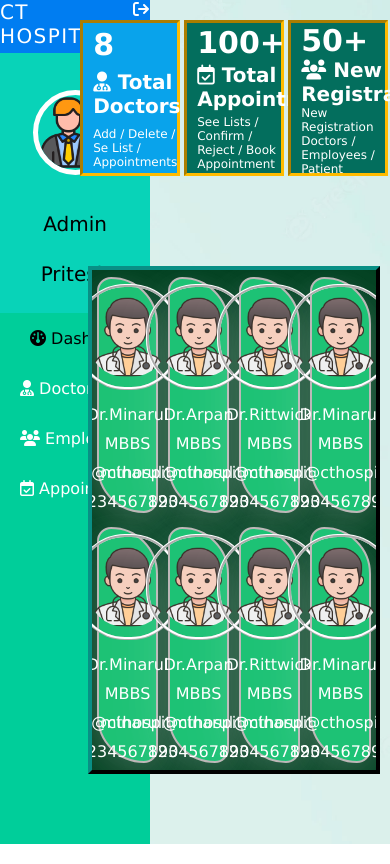
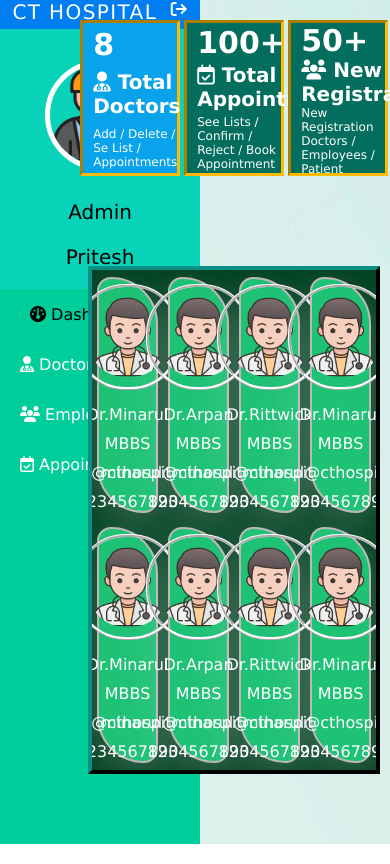
Before and after one commit to mandalarpan99/hospitalmanagement.github.io, a plain HTML site: page pages/total_doctor.html in a window 390 px wide. Shown: the top 864 px of the page. Drawn offline with Linux system fonts and the light colour scheme; files whose address does not match are found by name.

Commit message:
some bug fixed

```diff
--- a/responsive.css
+++ b/responsive.css
@@ -2,15 +2,6 @@
 
 @media screen and (max-width: 720px) {
   /* Header Responsive */
-  .header {
-    background: rgb(0, 125, 241);
-    width: 100%;
-    padding-bottom: 5px;
-    display: flex;
-    justify-content: space-evenly;
-    font-family: Verdana, Geneva, Tahoma, sans-serif;
-  }
-
   .logo {
     color: white;
     font-size: 10px;
@@ -28,90 +19,45 @@
   /* Quick Links Responsive */
 
   .quick_links {
-    font-family: Verdana, Geneva, Tahoma, sans-serif;
-    display: flex;
     flex-wrap: wrap;
-    flex-direction: column;
-    font-family: Verdana;
-    height: 200px;
-    width: 100%;
-    justify-content: space-around;
   }
   .quick_links .links {
     font-size: 1em;
-    color: white;
-    text-decoration: none;
-    list-style-type: none;
-    text-align: flex-start;
     margin-left: 5px;
-  }
-  .links:hover,
-  #active {
-    color: rgb(0, 0, 0);
-    margin-left: 10px;
   }
 
   /* main container responsive */
 
   .main_container {
     /* position: absolute; */
-    top: 0;
-    left: 200px;
+    left: 150px;
     width: 250px;
-    float: right;
-    display: flex;
-    flex-wrap: wrap;
     gap: 1.5em;
-    justify-content: space-around;
-    margin-top: 20px;
   }
 
   .number {
     font-size: 1.2em;
-    margin-left: 10px;
-    font-weight: bolder;
-    color: rgb(255, 255, 255);
   }
   .title {
     font-size: 0.7em;
-    margin-left: 10px;
-    font-weight: bolder;
-    color: rgb(255, 255, 255);
   }
   .detail {
     font-size: 0.7em;
-    margin-left: 10px;
-    color: rgb(255, 255, 255);
   }
 
   /* Click Here Responsive */
 
   .click_here {
-    text-align: center;
-    background: rgba(0, 178, 248, 0.973);
-    align-self: flex-end;
-    text-decoration: none;
-    color: white;
-    border: inset 2px silver;
     font-size: 0.5em;
   }
-  .click_here:hover {
-    background: rgb(255, 255, 255);
-    color: black;
-  }
+}
+.admin {
+  width: 150px;
 }
 
 .container {
-  width: 300px;
-  height: 150px;
-  border: outset 3px silver;
-  display: flex;
-  flex-direction: column;
-  justify-content: space-around;
-  text-align: start;
-  font-family: Verdana, Geneva, Tahoma, sans-serif;
-  cursor: pointer;
-  background: rgb(3, 110, 93);
+  width: 200px;
+  height: 100px;
 }
 .container:hover,
 #box_active {
@@ -119,12 +65,6 @@
 }
 
 .main_container_box {
-  display: -webkit-inline-flex;
-  flex-wrap: wrap;
-  justify-content: space-around;
-  width: 90%;
-  height: 60%;
   gap: 1em;
-  align-items: center;
 }
 /* Admin Dashboard Responsive for Android Devices*/
--- a/src/stylesheet/admin_dashboard.css
+++ b/src/stylesheet/admin_dashboard.css
@@ -12,6 +12,7 @@ body {
 }
 
 .logo {
+  align-self: center;
   color: white;
   font-size: 20px;
   letter-spacing: 1.4px;
@@ -44,7 +45,7 @@ body {
   height: 260px;
 }
 .admin {
-  width: 150px;
+  width: 200px;
   height: 100%;
   background: rgb(0, 206, 154);
 }
@@ -55,7 +56,6 @@ body {
   margin: 10px;
 }
 .quick_links {
-  font-family: Verdana, Geneva, Tahoma, sans-serif;
   display: flex;
   flex-direction: column;
   font-family: Verdana;
```
